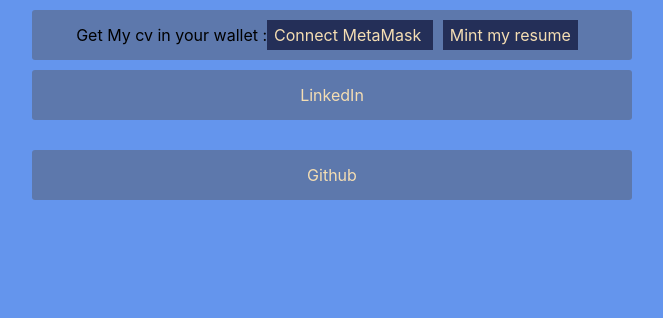
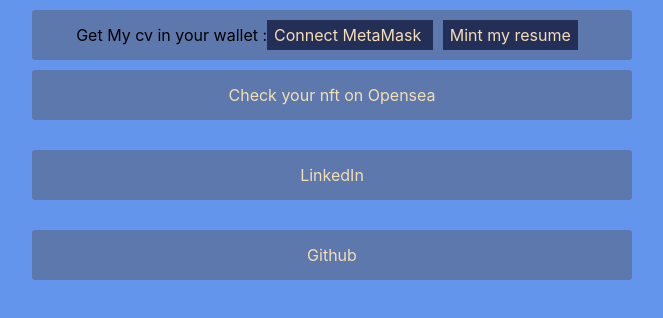
Before and after one commit to Pierregvx/link-cv, a Next.js app: page / in a window 1280 px wide. Shown: the top 318 px of the page, without its empty margins (328-991 px from the left). Built offline with nearby package versions, Linux system fonts and the light colour scheme.

Commit message:
connect to opensea

```diff
--- a/pages/index.tsx
+++ b/pages/index.tsx
@@ -50,6 +50,7 @@
 
       <a  className="sbouton bouton" id="upload" onClick={upload}>Mint my resume </a>
   </li>
+  <a className="bouton"  href=" https://testnets.opensea.io/account" >    <li>Check your nft on Opensea</li></a>
 
       <a className="bouton"  href="https://www.linkedin.com/in/pierre-gueveneux-68ab78197/" > <li>LinkedIn</li></a>
 
```
